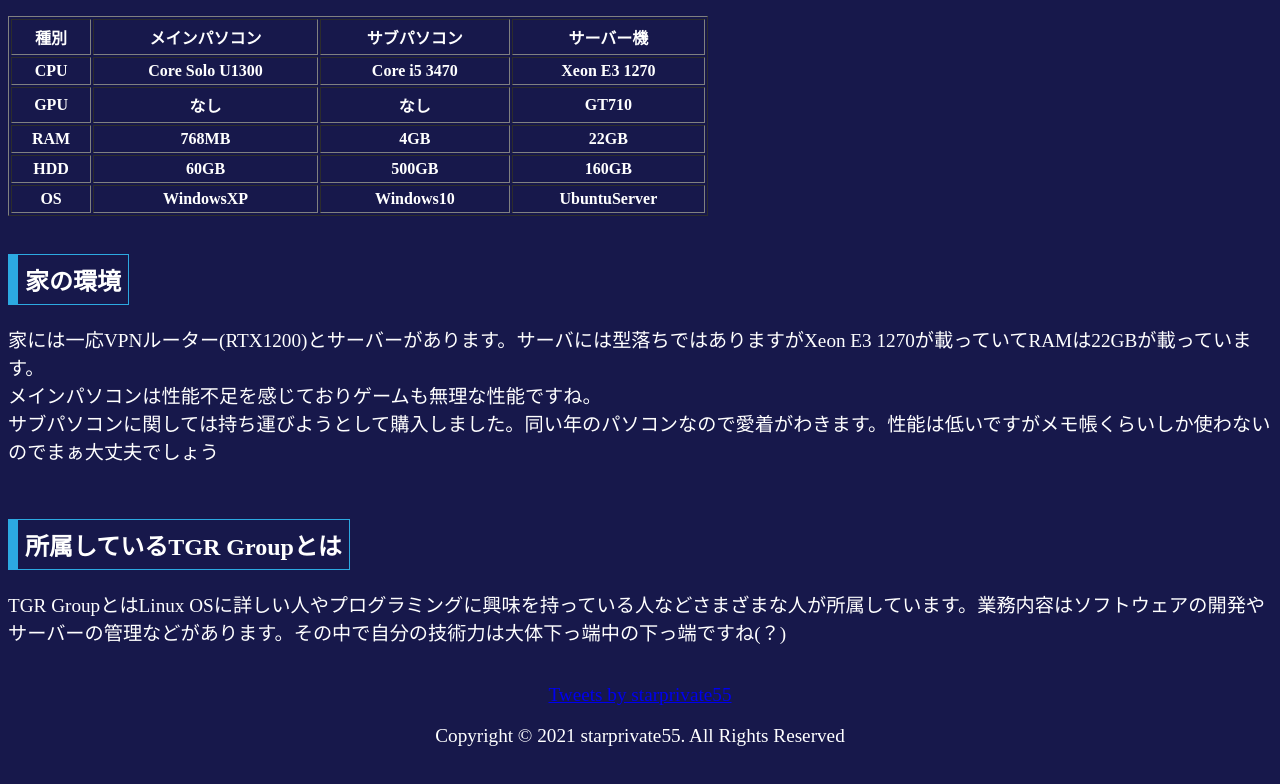
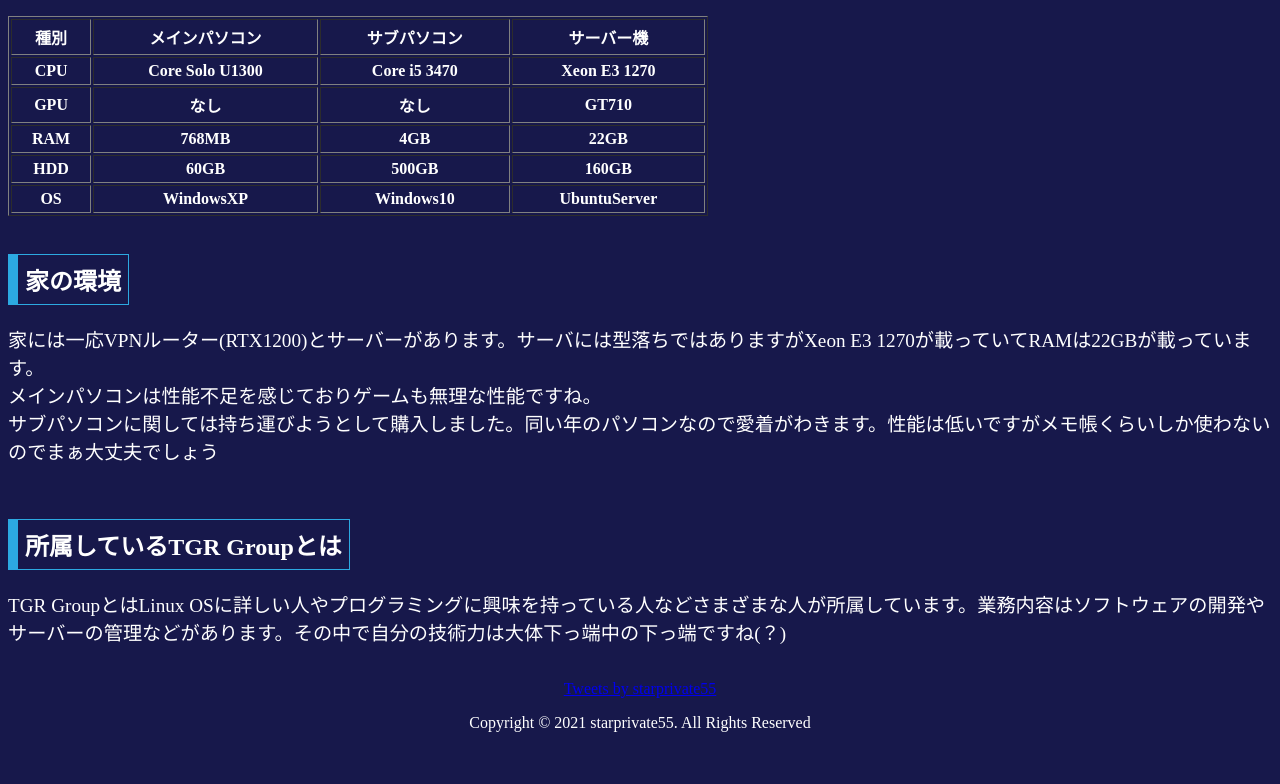
Before and after one commit to starprivate55/new-site, a plain HTML site: page index.html in a window 1280 px wide. Shown: the part 551-1335 px from the top of the page. Drawn offline with Linux system fonts and the light colour scheme.

Commit message:
Update index.html

```diff
--- a/index.html
+++ b/index.html
@@ -103,8 +103,8 @@
                 <br><h2>家の環境</h2>
                 <p><big>家には一応VPNルーター(RTX1200)とサーバーがあります。サーバには型落ちではありますがXeon E3 1270が載っていてRAMは22GBが載っています。<br>メインパソコンは性能不足を感じておりゲームも無理な性能ですね。<br>サブパソコンに関しては持ち運びようとして購入しました。同い年のパソコンなので愛着がわきます。性能は低いですがメモ帳くらいしか使わないのでまぁ大丈夫でしょう</big></p>
                 <br><h2>所属しているTGR Groupとは</h2>
-                <p><big>TGR GroupとはLinux OSに詳しい人やプログラミングに興味を持っている人などさまざまな人が所属しています。業務内容はソフトウェアの開発やサーバーの管理などがあります。その中で自分の技術力は大体下っ端中の下っ端ですね(？)</p><br>
-            <center><a class="twitter-timeline" data-lang="ja" data-width="90%" data-height="700" data-dnt="true" data-theme="dark" href="https://twitter.com/starprivate55?ref_src=twsrc%5Etfw">Tweets by starprivate55</a> <script async src="https://platform.twitter.com/widgets.js" charset="utf-8"></script></center>
+                <p><big>TGR GroupとはLinux OSに詳しい人やプログラミングに興味を持っている人などさまざまな人が所属しています。業務内容はソフトウェアの開発やサーバーの管理などがあります。その中で自分の技術力は大体下っ端中の下っ端ですね(？)</big></p><br>
+            <center><a class="twitter-timeline" data-lang="ja" data-width="90%" data-height="650" data-dnt="true" data-theme="dark" href="https://twitter.com/starprivate55?ref_src=twsrc%5Etfw">Tweets by starprivate55</a> <script async src="https://platform.twitter.com/widgets.js" charset="utf-8"></script></center>
         <p><center>Copyright © 2021 starprivate55. All Rights Reserved</center></p>
     </main>
 </body>
```
